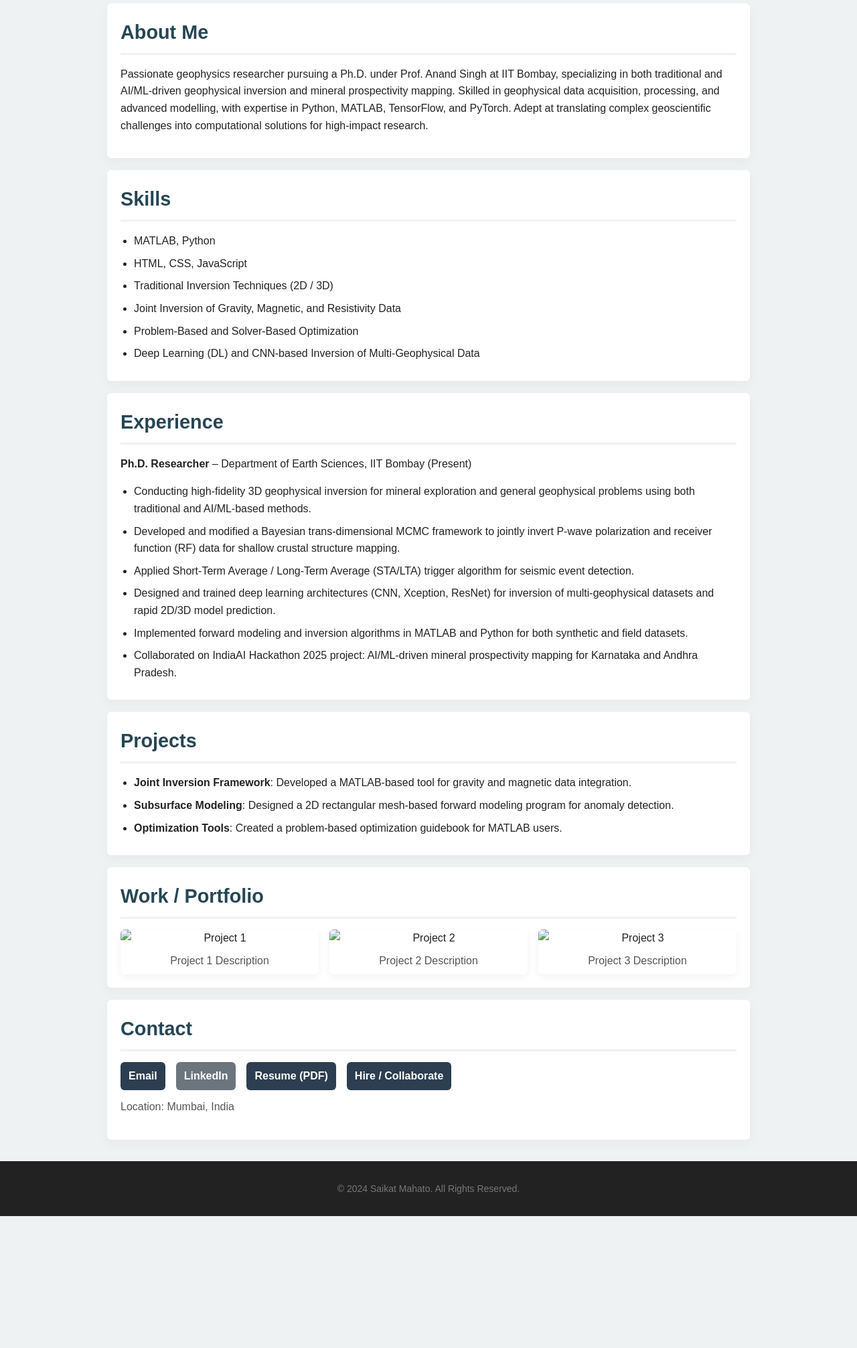
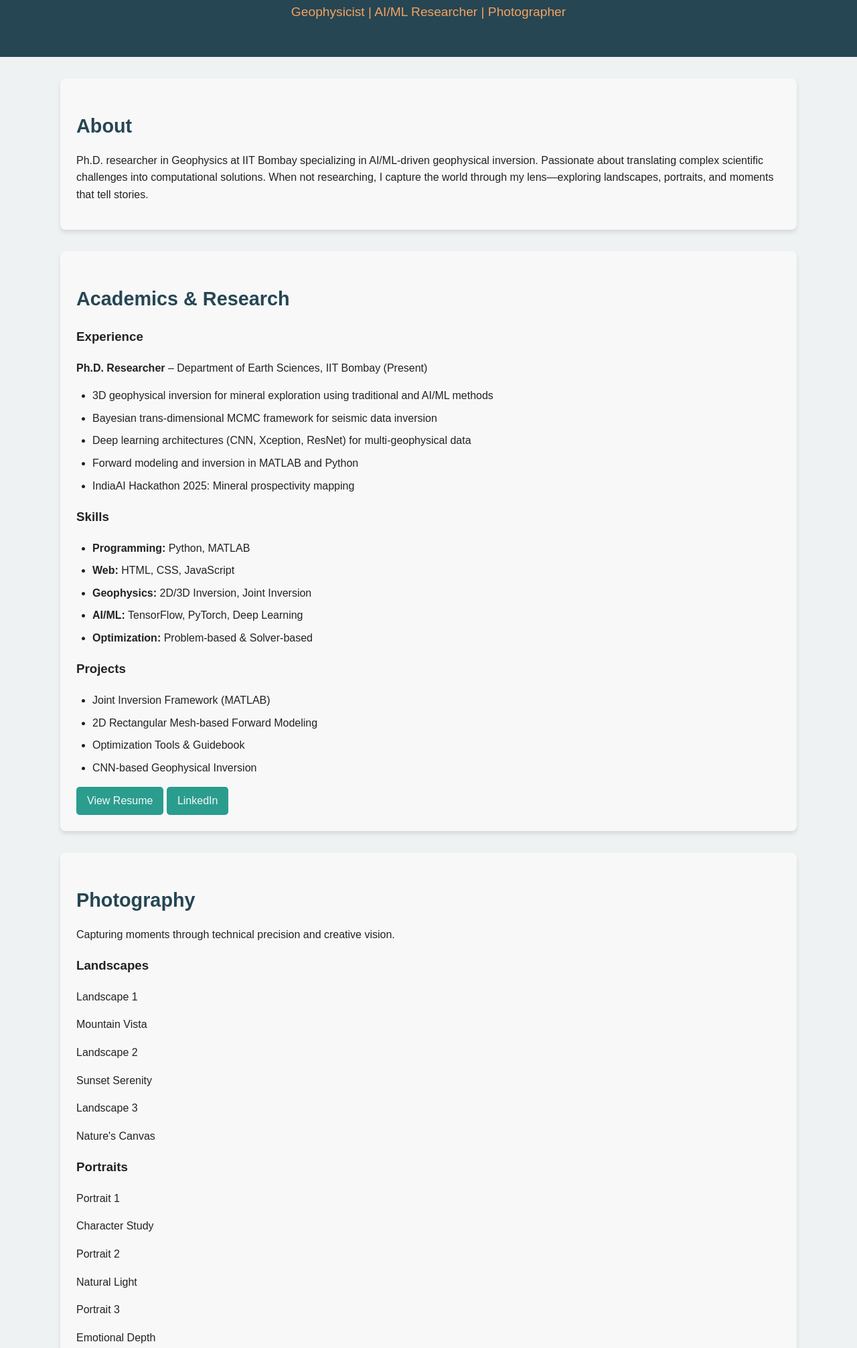
Before and after one commit to SaikatDJ/SaikatDJ.github.io, a plain HTML site: page index.html in a window 1280 px wide. Shown: the part 243-2256 px from the top of the page at 67% size. Before the commit the page ends 2059 px from the top, so only its background shows below. Drawn offline with nearby package versions, Linux system fonts and the light colour scheme.

Commit message:
Redesign: Add photography portfolio alongside academics - minimalist style

```diff
--- a/index.html
+++ b/index.html
@@ -3,186 +3,170 @@
 <head>
     <meta charset="UTF-8" />
     <meta name="viewport" content="width=device-width, initial-scale=1.0"/>
-    <title>Saikat Mahato - Resume</title>
+    <title>Saikat Mahato - Geophysicist & Photographer</title>
     <link rel="stylesheet" href="styles.css" />
     <link rel="stylesheet" href="https://cdnjs.cloudflare.com/ajax/libs/animate.css/4.1.1/animate.min.css"/>
-    <style>
-        /* General Container */
-        .container { max-width: 960px; margin: 30px auto; padding: 0 16px; }
-
-        /* Navigation */
-        nav {
-            background: #fff;
-            box-shadow: 0 2px 6px rgba(0,0,0,0.05);
-            position: sticky;
-            top: 0;
-            z-index: 10;
-        }
-        nav ul { display:flex; gap:12px; list-style:none; padding:10px 16px; margin:0; justify-content:center; flex-wrap: wrap; }
-        nav a { text-decoration:none; color:#333 !important; font-weight:600; opacity: 1 !important; }
-
-        /* Header */
-        header { text-align:center; padding:28px 16px; background:#2c3e50; color:white; }
-        header h1 { margin:0; font-size:28px; }
-        header p { margin:6px 0 0; }
-
-        /* Sections */
-        section { background:white; padding:20px; margin:18px 0; border-radius:6px; box-shadow:0 6px 18px rgba(0,0,0,0.04); }
-        h2 { margin-top:0; border-bottom:3px solid #f1f1f1; padding-bottom:8px; }
-        ul { margin:0; padding-left:20px; }
-
-        /* Buttons */
-        .btn { display:inline-block; margin-right:8px; padding:8px 12px; border-radius:6px; background:#2c3e50; color:white; text-decoration:none; font-weight:600; }
-        .btn.secondary { background:#6c757d; }
-        .btn:hover { transform: translateY(-2px); transition: all 0.2s ease-in-out; }
-        .btn.secondary:hover { background-color: #5a6268; }
-
-        /* Contact */
-        .contact-links { display:flex; gap:8px; align-items:center; flex-wrap:wrap; }
-
-        /* Footer */
-        footer { text-align:center; padding:16px; color:#777; font-size:14px; }
-
-        /* Work / Portfolio Grid */
-        .work-grid {
-            display: grid;
-            grid-template-columns: repeat(auto-fit, minmax(200px, 1fr));
-            gap: 16px;
-            margin-top: 16px;
-        }
-        .work-item {
-            background: #fff;
-            border-radius: 6px;
-            box-shadow: 0 4px 12px rgba(0,0,0,0.05);
-            overflow: hidden;
-            text-align: center;
-            transition: transform 0.2s ease-in-out, box-shadow 0.2s ease-in-out;
-        }
-        .work-item img {
-            width: 100%;
-            height: auto;
-            display: block;
-        }
-        .work-item p {
-            padding: 8px 12px;
-            margin: 0;
-            color: #555;
-        }
-        .work-item:hover {
-            transform: translateY(-4px);
-            box-shadow: 0 6px 18px rgba(0,0,0,0.1);
-        }
-
-        /* Smooth Scroll */
-        html { scroll-behavior: smooth; }
-
-        /* Responsive Nav */
-        @media(max-width: 600px){
-            nav ul { flex-direction: column; gap: 8px; }
-        }
-    </style>
 </head>
 <body>
 
 <!-- Navigation -->
 <nav>
+    <div class="nav-container">
+        <div class="logo">SM</div>
         <ul>
             <li><a href="#about">About</a></li>
-        <li><a href="#skills">Skills</a></li>
-        <li><a href="#experience">Experience</a></li>
-        <li><a href="#projects">Projects</a></li>
-        <li><a href="#work">Work</a></li>
+            <li><a href="#academics">Academics</a></li>
+            <li><a href="#photography">Photography</a></li>
             <li><a href="#contact">Contact</a></li>
         </ul>
+    </div>
 </nav>
 
 <!-- Header -->
 <header class="animate__animated animate__fadeInDown">
     <h1>Saikat Mahato</h1>
-    <p>Geophysicist | AI/ML for Geophysical Modeling | Expert in 2D/3D Traditional Inversion</p>
+    <p class="subtitle">Geophysicist | AI/ML Researcher | Photographer</p>
+    <div class="divider"></div>
 </header>
 
 <div class="container">
 
     <!-- About Me -->
     <section id="about" class="animate__animated animate__fadeInLeft">
-        <h2>About Me</h2>
+        <h2>About</h2>
         <p>
-            Passionate geophysics researcher pursuing a Ph.D. under Prof. Anand Singh at IIT Bombay, specializing in
-            both traditional and AI/ML-driven geophysical inversion and mineral prospectivity mapping. Skilled in
-            geophysical data acquisition, processing, and advanced modelling, with expertise in Python, MATLAB,
-            TensorFlow, and PyTorch. Adept at translating complex geoscientific challenges into computational solutions
-            for high-impact research.
+            Ph.D. researcher in Geophysics at IIT Bombay specializing in AI/ML-driven geophysical inversion.
+            Passionate about translating complex scientific challenges into computational solutions.
+            When not researching, I capture the world through my lens—exploring landscapes, portraits, and moments that tell stories.
         </p>
     </section>
 
-    <!-- Skills -->
-    <section id="skills" class="animate__animated animate__fadeInRight">
-        <h2>Skills</h2>
+    <!-- Academics Section -->
+    <section id="academics" class="animate__animated animate__fadeInRight">
+        <h2>Academics & Research</h2>
+
+        <div class="content-grid">
+            <div class="content-card">
+                <h3>Experience</h3>
+                <p><strong>Ph.D. Researcher</strong> – Department of Earth Sciences, IIT Bombay (Present)</p>
                 <ul>
-            <li>MATLAB, Python</li>
-            <li>HTML, CSS, JavaScript</li>
-            <li>Traditional Inversion Techniques (2D / 3D)</li>
-            <li>Joint Inversion of Gravity, Magnetic, and Resistivity Data</li>
-            <li>Problem-Based and Solver-Based Optimization</li>
-            <li>Deep Learning (DL) and CNN-based Inversion of Multi-Geophysical Data</li>
+                    <li>3D geophysical inversion for mineral exploration using traditional and AI/ML methods</li>
+                    <li>Bayesian trans-dimensional MCMC framework for seismic data inversion</li>
+                    <li>Deep learning architectures (CNN, Xception, ResNet) for multi-geophysical data</li>
+                    <li>Forward modeling and inversion in MATLAB and Python</li>
+                    <li>IndiaAI Hackathon 2025: Mineral prospectivity mapping</li>
                 </ul>
+            </div>
+
+            <div class="content-card">
+                <h3>Skills</h3>
+                <ul>
+                    <li><strong>Programming:</strong> Python, MATLAB</li>
+                    <li><strong>Web:</strong> HTML, CSS, JavaScript</li>
+                    <li><strong>Geophysics:</strong> 2D/3D Inversion, Joint Inversion</li>
+                    <li><strong>AI/ML:</strong> TensorFlow, PyTorch, Deep Learning</li>
+                    <li><strong>Optimization:</strong> Problem-based & Solver-based</li>
+                </ul>
+            </div>
+
+            <div class="content-card">
+                <h3>Projects</h3>
+                <ul>
+                    <li>Joint Inversion Framework (MATLAB)</li>
+                    <li>2D Rectangular Mesh-based Forward Modeling</li>
+                    <li>Optimization Tools & Guidebook</li>
+                    <li>CNN-based Geophysical Inversion</li>
+                </ul>
+            </div>
+        </div>
+
+        <div class="cta-buttons">
+            <a href="mailto:saikat.rm14@gmail.com?subject=Resume%20Request" class="btn">View Resume</a>
+            <a href="https://linkedin.com/in/saikat-mahato-48a92720b" class="btn btn-secondary" target="_blank">LinkedIn</a>
+        </div>
     </section>
 
-    <!-- Experience -->
-    <section id="experience" class="animate__animated animate__fadeInLeft">
-        <h2>Experience</h2>
-        <p><strong>Ph.D. Researcher</strong> – Department of Earth Sciences, IIT Bombay (Present)</p>
-        <ul>
-            <li>Conducting high-fidelity 3D geophysical inversion for mineral exploration and general geophysical problems using both traditional and AI/ML-based methods.</li>
-            <li>Developed and modified a Bayesian trans-dimensional MCMC framework to jointly invert P-wave polarization and receiver function (RF) data for shallow crustal structure mapping.</li>
-            <li>Applied Short-Term Average / Long-Term Average (STA/LTA) trigger algorithm for seismic event detection.</li>
-            <li>Designed and trained deep learning architectures (CNN, Xception, ResNet) for inversion of multi-geophysical datasets and rapid 2D/3D model prediction.</li>
-            <li>Implemented forward modeling and inversion algorithms in MATLAB and Python for both synthetic and field datasets.</li>
-            <li>Collaborated on IndiaAI Hackathon 2025 project: AI/ML-driven mineral prospectivity mapping for Karnataka and Andhra Pradesh.</li>
-        </ul>
-    </section>
+    <!-- Photography Section -->
+    <section id="photography" class="animate__animated animate__fadeInUp">
+        <h2>Photography</h2>
+        <p class="section-intro">Capturing moments through technical precision and creative vision.</p>
 
-    <!-- Projects -->
-    <section id="projects" class="animate__animated animate__fadeInRight">
-        <h2>Projects</h2>
-        <ul>
-            <li><strong>Joint Inversion Framework</strong>: Developed a MATLAB-based tool for gravity and magnetic data integration.</li>
-            <li><strong>Subsurface Modeling</strong>: Designed a 2D rectangular mesh-based forward modeling program for anomaly detection.</li>
-            <li><strong>Optimization Tools</strong>: Created a problem-based optimization guidebook for MATLAB users.</li>
-        </ul>
-    </section>
+        <!-- Landscapes -->
+        <div class="photo-category">
+            <h3>Landscapes</h3>
+            <div class="photo-grid">
+                <div class="photo-item">
+                    <div class="photo-placeholder">Landscape 1</div>
+                    <p>Mountain Vista</p>
+                </div>
+                <div class="photo-item">
+                    <div class="photo-placeholder">Landscape 2</div>
+                    <p>Sunset Serenity</p>
+                </div>
+                <div class="photo-item">
+                    <div class="photo-placeholder">Landscape 3</div>
+                    <p>Nature's Canvas</p>
+                </div>
+            </div>
+        </div>
 
-    <!-- Work / Portfolio -->
-    <section id="work" class="animate__animated animate__fadeInUp">
-        <h2>Work / Portfolio</h2>
-        <div class="work-grid">
-            <div class="work-item">
-                <img src="images/work1.jpg" alt="Project 1">
-                <p>Project 1 Description</p>
+        <!-- Portraits -->
+        <div class="photo-category">
+            <h3>Portraits</h3>
+            <div class="photo-grid">
+                <div class="photo-item">
+                    <div class="photo-placeholder">Portrait 1</div>
+                    <p>Character Study</p>
                 </div>
-            <div class="work-item">
-                <img src="images/work2.jpg" alt="Project 2">
-                <p>Project 2 Description</p>
+                <div class="photo-item">
+                    <div class="photo-placeholder">Portrait 2</div>
+                    <p>Natural Light</p>
                 </div>
-            <div class="work-item">
-                <img src="images/work3.jpg" alt="Project 3">
-                <p>Project 3 Description</p>
+                <div class="photo-item">
+                    <div class="photo-placeholder">Portrait 3</div>
+                    <p>Emotional Depth</p>
                 </div>
-            <!-- Add more work items as needed -->
+            </div>
+        </div>
+
+        <!-- Events -->
+        <div class="photo-category">
+            <h3>Events</h3>
+            <div class="photo-grid">
+                <div class="photo-item">
+                    <div class="photo-placeholder">Event 1</div>
+                    <p>Captured Moments</p>
+                </div>
+                <div class="photo-item">
+                    <div class="photo-placeholder">Event 2</div>
+                    <p>Candid Stories</p>
+                </div>
+                <div class="photo-item">
+                    <div class="photo-placeholder">Event 3</div>
+                    <p>Behind the Scenes</p>
+                </div>
+            </div>
         </div>
     </section>
 
     <!-- Contact -->
     <section id="contact" class="animate__animated animate__fadeInUp">
-        <h2>Contact</h2>
-        <div class="contact-links">
-            <a class="btn" href="mailto:saikat.rm14@gmail.com">Email</a>
-            <a class="btn secondary" href="https://linkedin.com/in/saikat-mahato-48a92720b" target="_blank" rel="noopener">LinkedIn</a>
-            <a class="btn" href="https://github.com/SaikatDJ/ME/blob/main/IR4.pdf" target="_blank" rel="noopener">Resume (PDF)</a>
-            <a class="btn" href="mailto:saikat.rm14@gmail.com?subject=Collaboration%20Opportunity" rel="noopener">Hire / Collaborate</a>
+        <h2>Get in Touch</h2>
+        <div class="contact-grid">
+            <div class="contact-item">
+                <h3>Email</h3>
+                <a href="mailto:saikat.rm14@gmail.com">saikat.rm14@gmail.com</a>
             </div>
-        <p style="margin-top:12px; color:#555;">Location: Mumbai, India</p>
+            <div class="contact-item">
+                <h3>Location</h3>
+                <p>Mumbai, India</p>
+            </div>
+            <div class="contact-item">
+                <h3>Connect</h3>
+                <a href="https://linkedin.com/in/saikat-mahato-48a92720b" target="_blank">LinkedIn</a>
+                <a href="https://github.com/SaikatDJ" target="_blank">GitHub</a>
+            </div>
+        </div>
     </section>
 
 </div>
```
Lines whose indentation alone changed are shown as unchanged.
